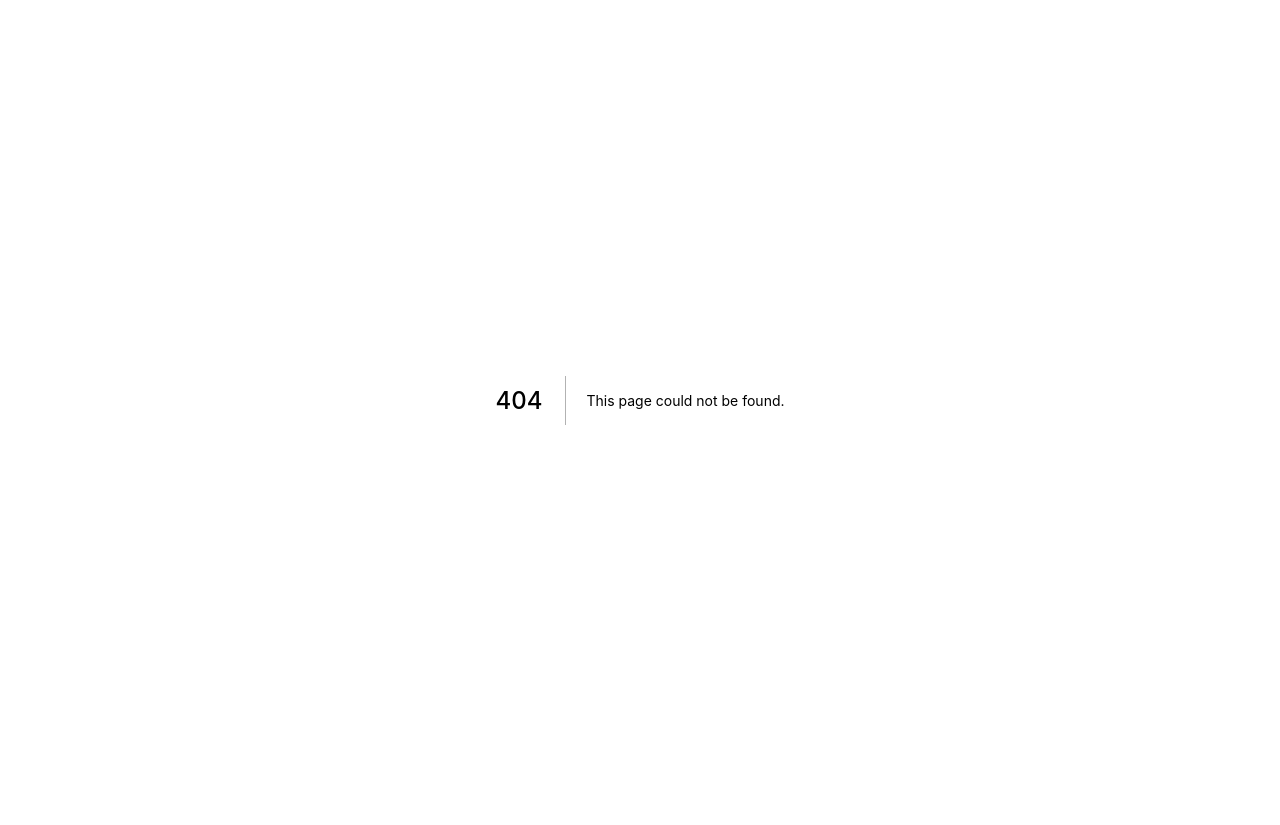
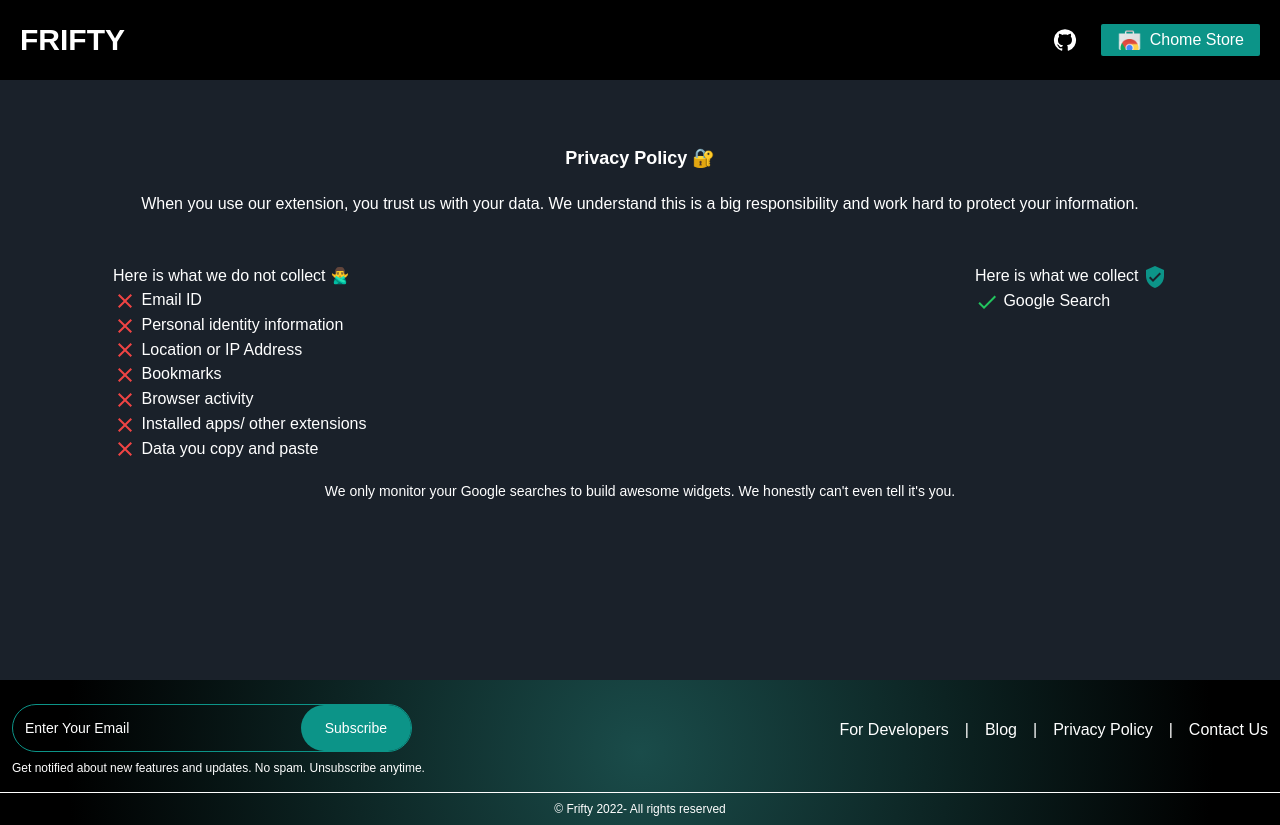
Before and after one commit to Meditatingpanda/landing-page, a Next.js app: page /privacy-policy in a window 1280 px wide. Before the commit this address had no page. Before the commit the page ends 800 px from the top, so only its background shows below. Built offline with nearby package versions, Linux system fonts and the light colour scheme.

Commit message:
privacy policies page added

```diff
--- a/components/Navbar.js
+++ b/components/Navbar.js
@@ -5,6 +5,7 @@ import Menu from '@mui/material/Menu';
 import MenuItem from '@mui/material/MenuItem';
 import { useState } from 'react';
 import Image from 'next/image';
+import Link from 'next/link';
 const Navbar = () => {
   const [anchorEl, setAnchorEl] = useState(null);
   const open = Boolean(anchorEl);
@@ -16,9 +17,11 @@ const Navbar = () => {
   };
   return (
     <nav className="z-10 w-full top-0  text-3xl h-16 sm:h-20 fixed flex items-center justify-between  bg-black ">
-      <span>
+    <Link href='/'>
+      <span className='cursor-pointer'>
         <div className="text-white ml-5  font-bold">FRIFTY</div>
       </span>
+    </Link>
 
       <div className='sm:flex gap-6 mr-5  sm:visible hidden' >
         <GitHubIcon sx={{ color: "white", mt: 0.5 }} className='cursor-pointer' />
--- /dev/null
+++ b/components/Privacy.js
@@ -0,0 +1,49 @@
+
+import CloseIcon from '@mui/icons-material/Close';
+import VerifiedUserIcon from '@mui/icons-material/VerifiedUser';
+import DoneIcon from '@mui/icons-material/Done';
+
+const Privacy = ({ handleClose }) => {
+
+    const list1 = [
+        "Email ID",
+        "Personal identity information",
+        "Location or IP Address",
+        "Bookmarks",
+        "Browser activity",
+        "Installed apps/ other extensions",
+        "Data you copy and paste"
+
+    ]
+    const list2 = ["Google Search"]
+    return (
+        <div className='p-5   flex flex-col  gap-5 items-center   h-[85vh] pt-[9rem]  w-full text-white  bg-[#1A212A] '>
+            <CloseIcon  className='text-white absolute cursor-pointer right-2 top-2' />
+            <h1 className='text-center text-lg font-bold' >Privacy Policy 🔐</h1>
+            <p className='text-center'>When you use our extension, you trust us with your data. We understand this is a big responsibility and work hard to protect your information.</p>
+            <div className='flex w-[85%] flex-col sm:flex-row gap-3 sm:gap-0 justify-between mt-7'>
+                <div>
+                    <span className='mb-4'>Here is what we do not collect 🙅‍♂️</span>
+                    <ul >
+
+                        {
+                            list1.map((item, index) => <li key={index}><CloseIcon className='text-red-500' /> {item}</li>)
+                        }
+                    </ul>
+                </div>
+                <div>
+                    <span className='mb-4'>Here is what we collect <VerifiedUserIcon className='text-primary' /></span>
+                    <ul >
+
+                        {
+                            list2.map((item, index) => <li key={index}><DoneIcon className='text-green-500' /> {item}</li>)
+                        }
+                    </ul>
+                </div>
+            </div>
+            <p className='text-center text-sm '>We only monitor your Google searches to build awesome widgets. We honestly can&apos;t even tell it&apos;s you.</p>
+
+        </div>
+    )
+}
+export default Privacy;
--- /dev/null
+++ b/pages/privacy-policy.js
@@ -0,0 +1,15 @@
+import Navbar from '../components/Navbar'
+import Footer from '../components/Footer'
+import Privacy from '../components/Privacy'
+const Policy=()=>{
+    return (
+        <div >
+          <Navbar/>
+             <Privacy/>
+
+          <Footer/>
+        </div>
+    )
+}
+
+export default Policy;
```
